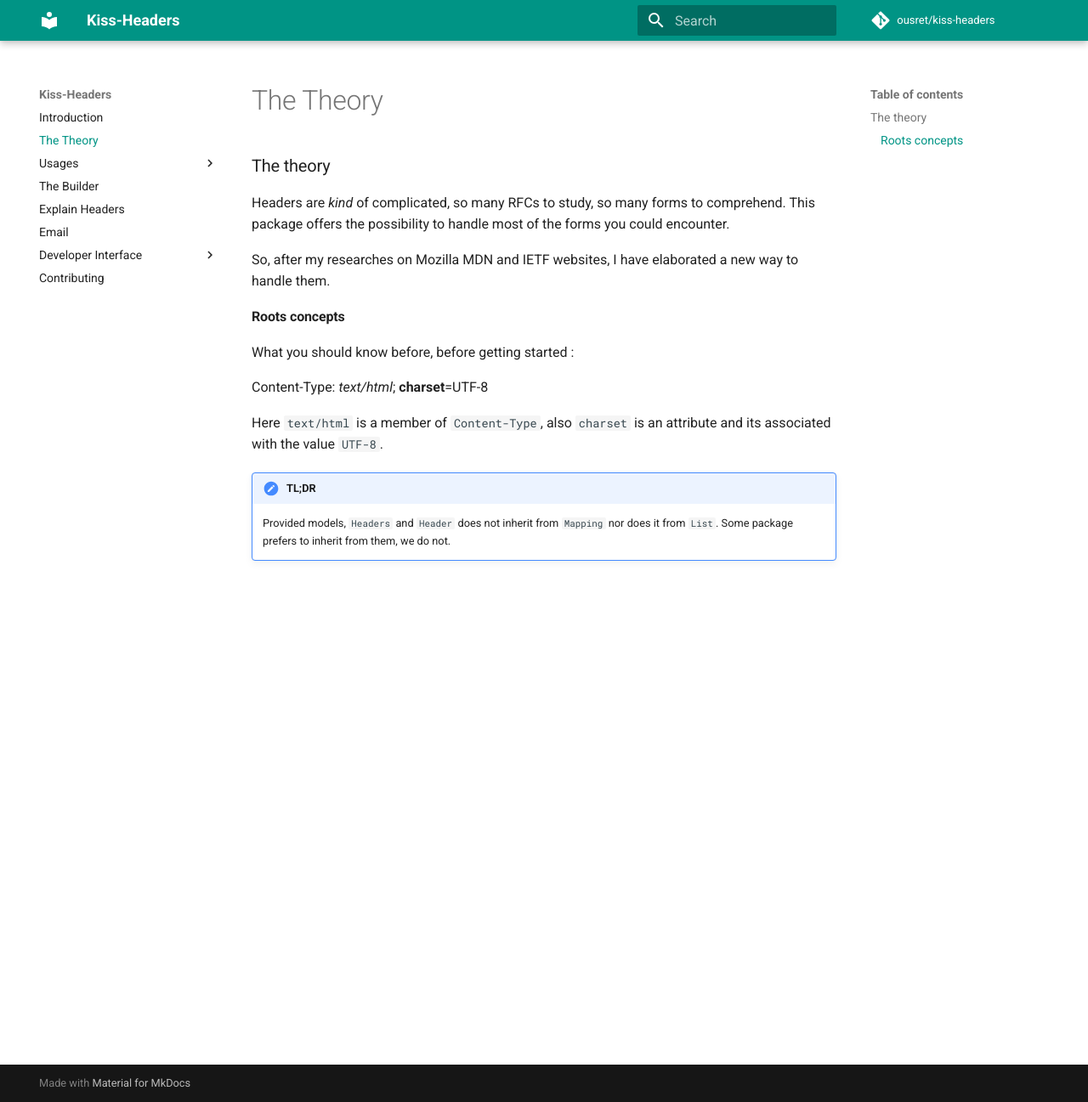
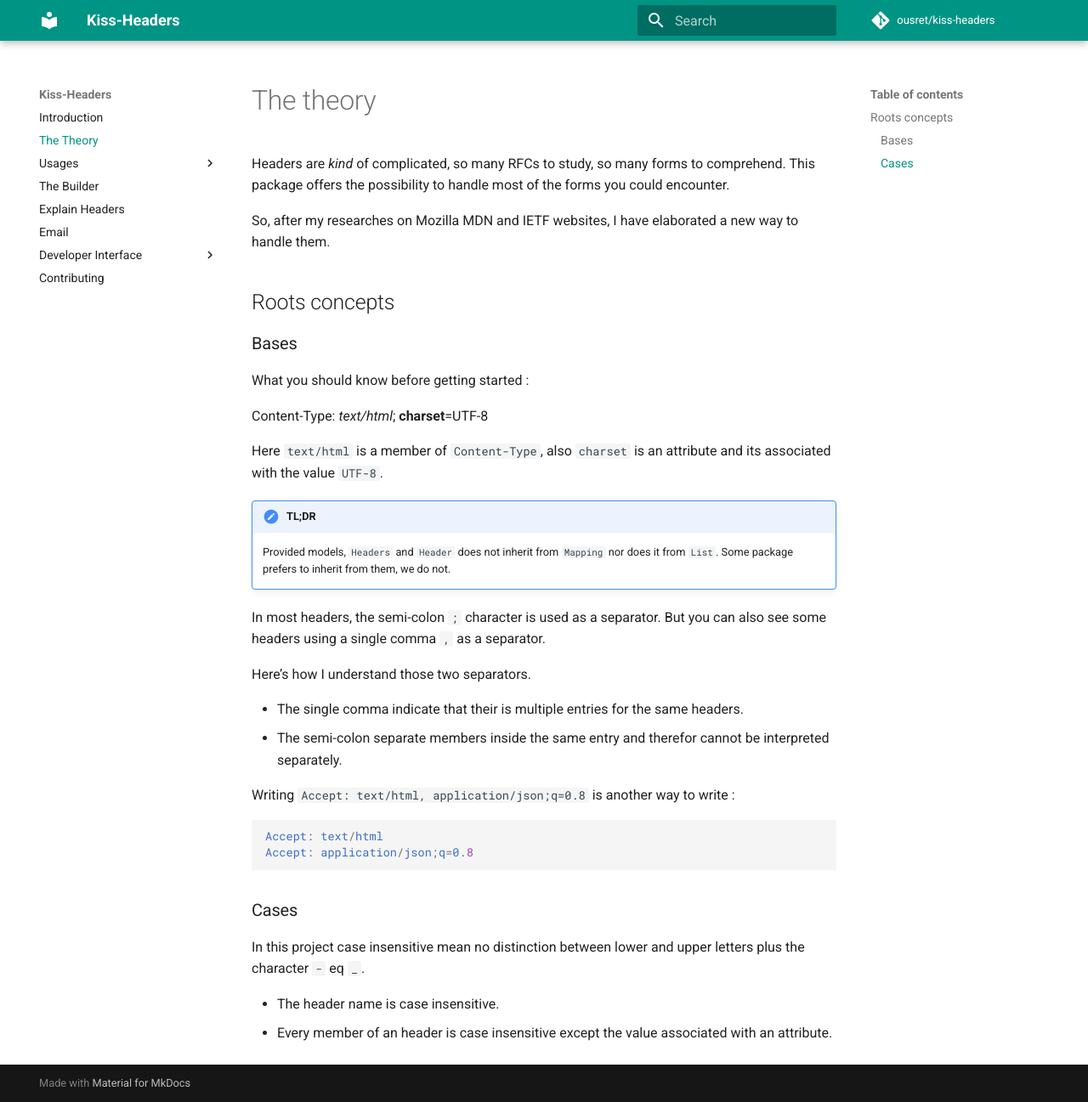
Before and after one commit to jawah/kiss-headers, an MkDocs documentation site: the page built from docs/the-theory.md, in a window 1280 px wide and 1297 px high. Shown: the whole window at 85% size. Built offline with MkDocs 1.6.1 and Material for MkDocs 9.7.7, drawn with Linux system fonts in a browser that asks for light colours; comment, search, counter and statistics services are not loaded.

Commit message:
:pencil: docs update

````diff
--- a/docs/the-theory.md
+++ b/docs/the-theory.md
@@ -1,13 +1,15 @@
-### The theory
+# The theory
 
 Headers are *kind* of complicated, so many RFCs to study, so many forms to comprehend. This package offers the possibility to
 handle most of the forms you could encounter.
 
 So, after my researches on Mozilla MDN and IETF websites, I have elaborated a new way to handle them.
 
-#### Roots concepts
+## Roots concepts
 
-What you should know before, before getting started :
+### Bases
+
+What you should know before getting started :
 
 Content-Type: *text/html*; **charset**=UTF-8
 
@@ -15,3 +17,24 @@ Here `text/html` is a member of `Content-Type`, also `charset` is an attribute a
 
 !!! note "TL;DR"
     Provided models, `Headers` and `Header` does not inherit from `Mapping` nor does it from `List`. Some package prefers to inherit from them, we do not.
+
+In most headers, the semi-colon `;` character is used as a separator. But you can also see some headers using a single comma `,` as a separator.
+
+Here's how I understand those two separators.
+
+- The single comma indicate that their is multiple entries for the same headers.
+- The semi-colon separate members inside the same entry and therefor cannot be interpreted separately.
+
+Writing `Accept: text/html, application/json;q=0.8` is another way to write :
+
+```
+Accept: text/html
+Accept: application/json;q=0.8
+```
+
+### Cases
+
+In this project case insensitive mean no distinction between lower and upper letters plus the character `-` eq `_`.
+
+- The header name is case insensitive.
+- Every member of an header is case insensitive except the value associated with an attribute.
--- a/mkdocs.yml
+++ b/mkdocs.yml
@@ -1,5 +1,5 @@
 site_name: Kiss-Headers
-site_description: A stupidly simple way to handle headers, object oriented, HTTP or IMAP !
+site_description: Python package for object oriented headers, HTTP/1.1 style. Parse headers to objects.
 site_url: https://kiss-headers.tech/
 
 theme:
````
Also changed, not shown: README.md (+2 -1 lines), docs/advanced-header.md (+9 -0 lines), docs/advanced-headers.md (+22 -0 lines), docs/index.md (+7 -6 lines).
